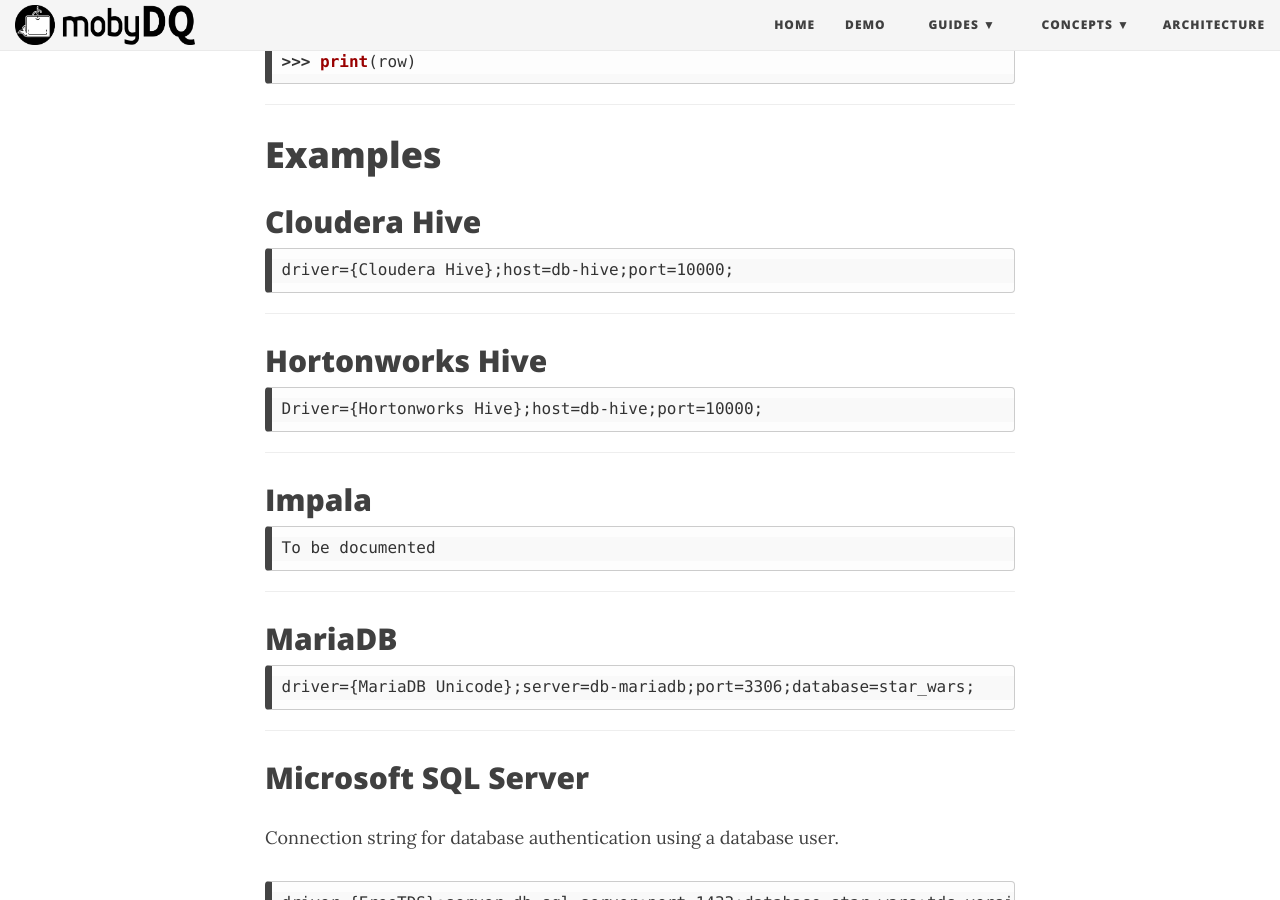
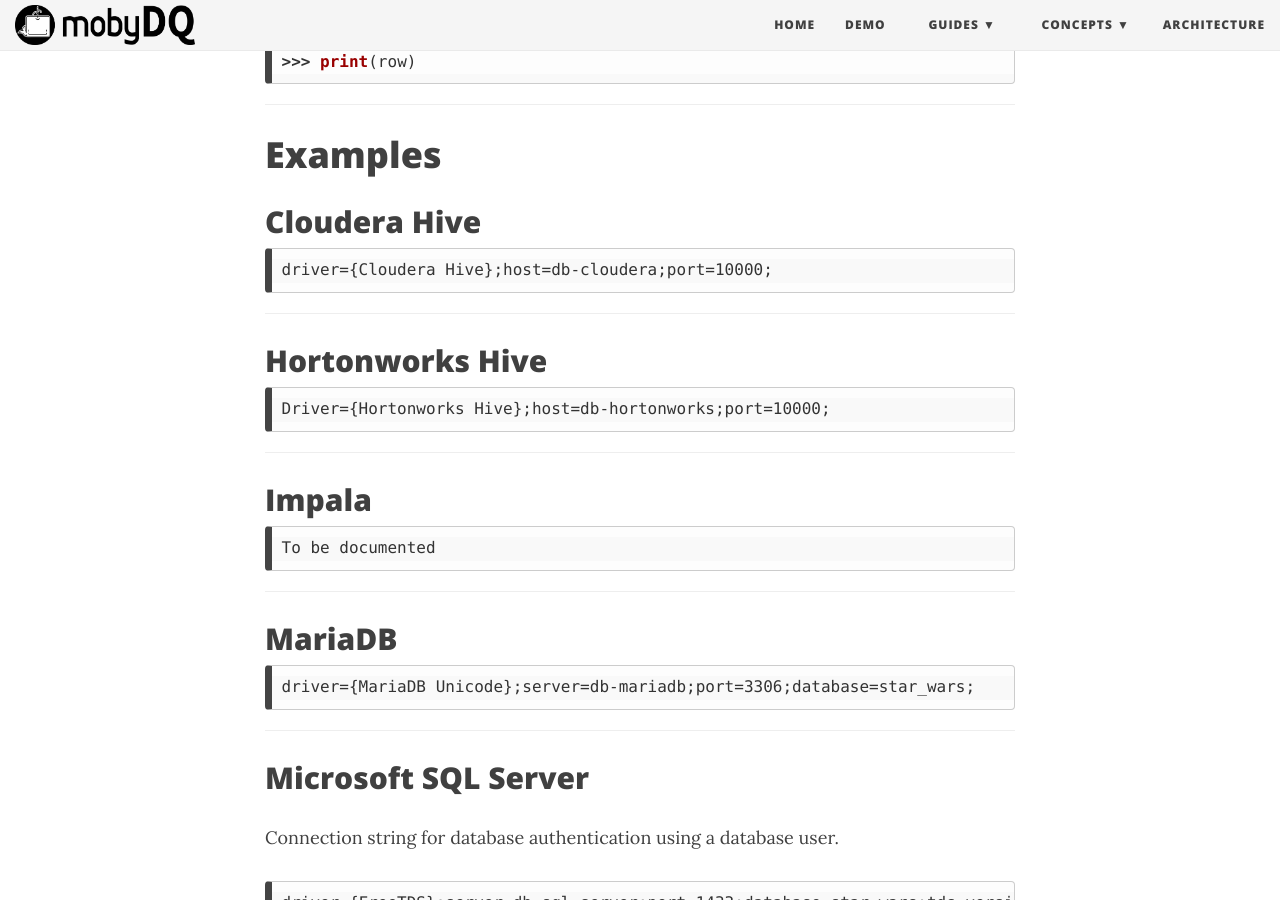
Before and after one commit to ubisoft/mobydq, a Jekyll site: the page built from docs/pages/datasourceconnectionstrings.md, in a window 1280 px wide and 900 px high, scrolled down 1720 px. Built offline with Jekyll 4.4.1, drawn with Linux system fonts in a browser that asks for light colours; nearby versions of some CDN libraries.

Commit message:
Rename db-hive to db-cloudera or db-hortonworks

````diff
--- a/docs/pages/datasourceconnectionstrings.md
+++ b/docs/pages/datasourceconnectionstrings.md
@@ -54,7 +54,7 @@
 ## Cloudera Hive
 
 ```
-driver={Cloudera Hive};host=db-hive;port=10000;
+driver={Cloudera Hive};host=db-cloudera;port=10000;
 ```
 
 ---
@@ -62,7 +62,7 @@
 ## Hortonworks Hive
 
 ```
-Driver={Hortonworks Hive};host=db-hive;port=10000;
+Driver={Hortonworks Hive};host=db-hortonworks;port=10000;
 ```
 
 ---
````
